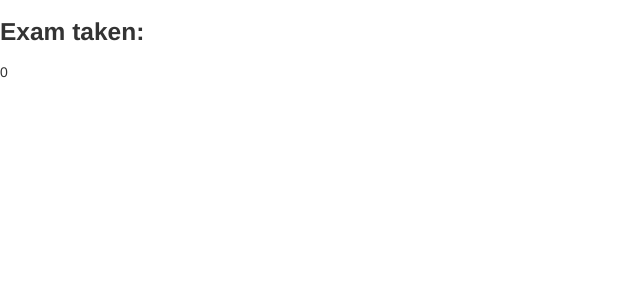
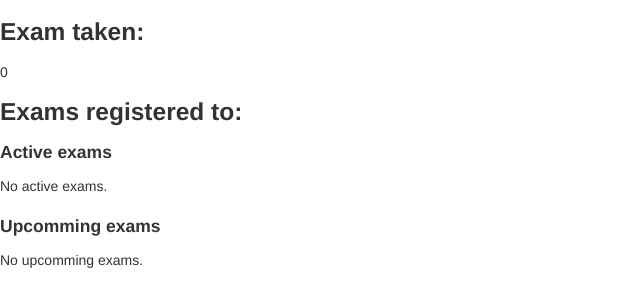
Before and after one commit to nikolaydio/HackFMI-Project, a Django app: page / in a window 1280 px wide. Shown: the part 178-485 px from the top of the page, without its empty margins (0-640 px from the left). Run offline with Django 3.2, Linux system fonts and the light colour scheme; the visitor is signed in with stand-in values (Sample User, id 1); data that the repository does not hold is empty.

Commit message:
Fix home page times

```diff
--- a/eliphas/data/templates/ecore/home.html
+++ b/eliphas/data/templates/ecore/home.html
@@ -7,6 +7,9 @@
 	{
 		{% for id, name, dur in active_exams %}
 			exam_times[{{ forloop.counter0 }}] = {{ dur }};
+		{% endfor %}
+		{% for id, name, dur in upcomming_exams %}
+			exam_times[{{ forloop.counter0|add:active_count }}] = {{ dur }};
 		{% endfor %}
 		setInterval(tick, 1000);
 		tick();
@@ -44,10 +47,23 @@
 </div>
 
 <div id="main">
+	<h3>Exams registered to:</h3>
+	<h4>Active exams</h4>
 	<dl id="active_exams">
 		{% for id, exam_name, time in active_exams %}
 			<dt id=""><a href="{% url 'exam_questions' id %}">{{ exam_name }}</a></dt>
-			<dd id="exam_time_{{ forloop.counter0 }}">{{ time }}</dd>
+			<dd class="exam_timer" id="exam_time_{{ forloop.counter0 }}">{{ time }}</dd>
+		{% empty %}
+			<p>No active exams.</p>
+		{% endfor %}
+	</dl>
+	<h4>Upcomming exams</h4>
+	<dl id="upcomming_exams">
+		{% for id, exam_name, time in upcomming_exams %}
+			<dt id=""><a href="{% url 'exam_detail' id %}">{{ exam_name }}</a></dt>
+			<dd  class="exam_timer" id="exam_time_{{ forloop.counter0|add:active_count }}">{{ time }}</dd>
+		{% empty %}
+			<p>No upcomming exams.</p>
 		{% endfor %}
 	</dl>
 </div>
--- a/eliphas/ecore/views.py
+++ b/eliphas/ecore/views.py
@@ -8,27 +8,37 @@ from django.contrib.auth.decorators import login_required
 
 
 from django.template import RequestContext
+from django.utils import timezone
 
 @login_required
 def home(request):
-	exam_list = []
+	active_list = []
+	upcomming_list = []
 	exams = request.user.exams.all()
 	for ex in exams:
-		exam_list.append( [ex.exam.pk, ex.exam.name, 200] )
-	c = RequestContext(request, {"active_exams":exam_list})
+		if (timezone.now() > ex.starttime):
+			dur = ex.exam.duration - (timezone.now() - ex.starttime).seconds
+			active_list.append([ex.exam.pk, ex.exam.name, dur])
+		else:
+			dur = (ex.starttime - timezone.now()).seconds
+			upcomming_list.append( [ex.exam.pk, ex.exam.name, dur] )
+	c = RequestContext(request, {"active_exams":active_list, "upcomming_exams":upcomming_list, "active_count": len(active_list)})
 	return render_to_response('ecore/home.html', c)
 
+@login_required
 def exam_list(request):
 	exams = set(request.user.exams.all())
 	exams = exams.union(request.user.accessexams.all())
 	return render(request, 'ecore/exam_list.html', {'exams': exams })
 
+@login_required
 def exam_detail(request, exam_id):
 	exam = get_object_or_404(Exam, pk=exam_id)
 	if not exam.allowed_users.filter(pk=request.user.id).exists():
 		return HttpResponseForbidden()
 	return render(request, 'ecore/exam_detail.html', {'exam': exam })
 
+@login_required
 def exam_questions(request, exam_id):
 	exam = get_object_or_404(Exam, pk=exam_id)
 	examinstance = request.user.exams.filter(exam_id=exam.id, endtime=None)
```
Also changed, not shown: eliphas/data/templates/ecore/exam_detail.html (+10 -1 lines).
